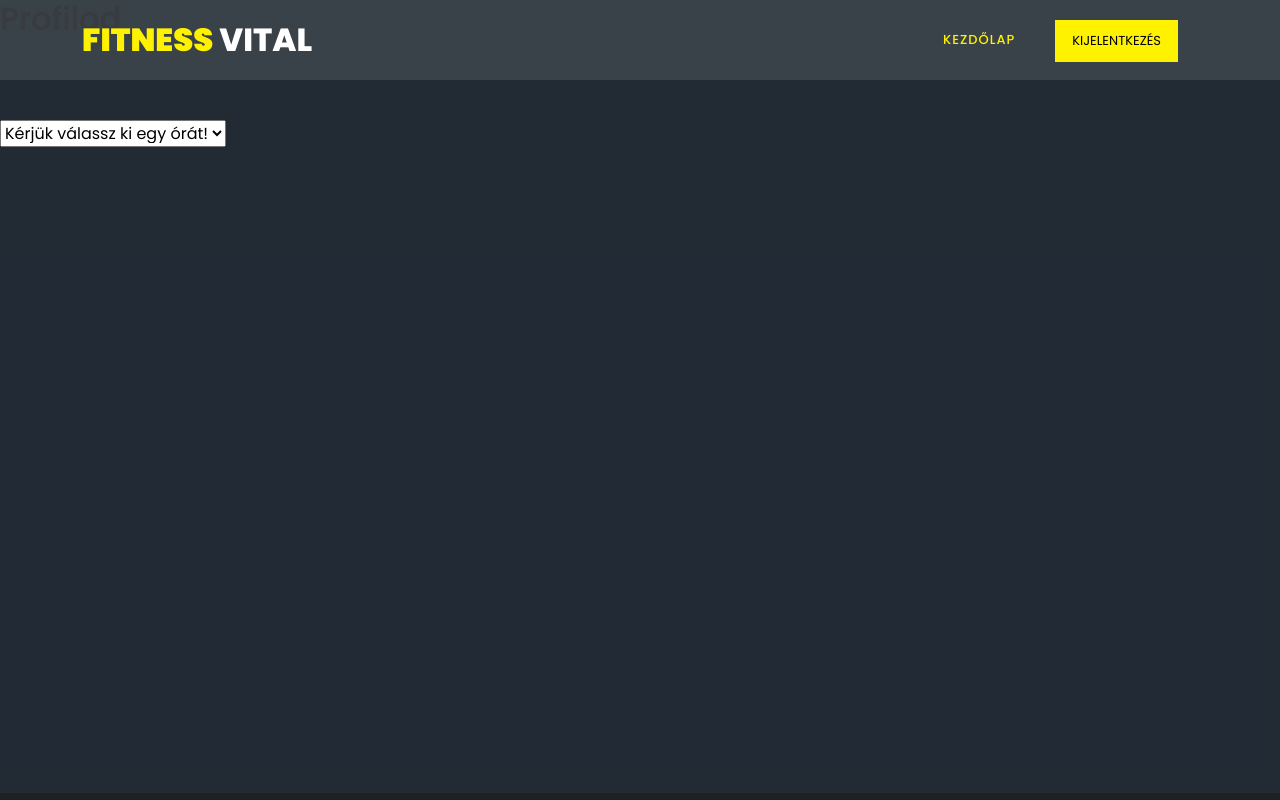
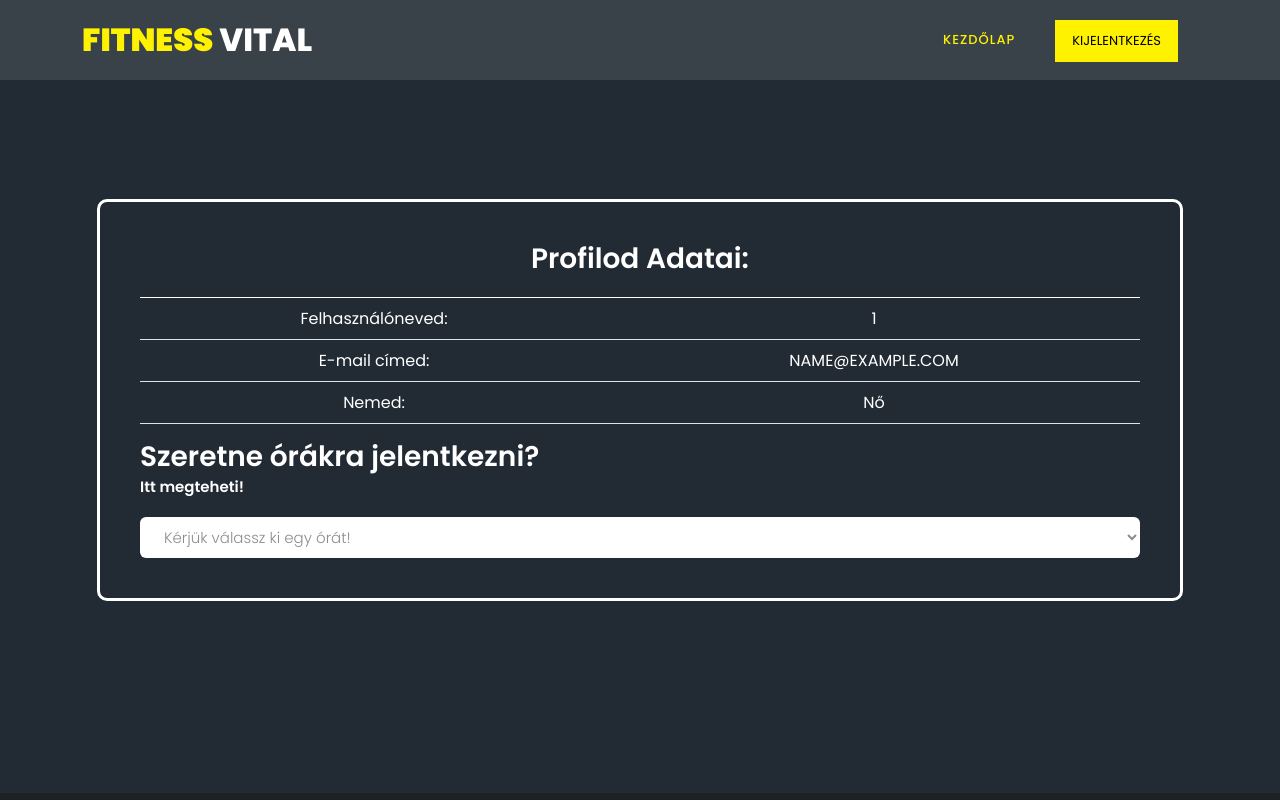
Before and after one commit to Davesko/EDZOTEREM_1, a PHP site: page /profile.php in a window 1280 px wide. Run offline with PHP 8.4, Linux system fonts and the light colour scheme; the visitor is signed in with stand-in values (Sample User, id 1); data comes from the database, SQL or seed files in the repository; data that the repository does not hold is empty.

Commit message:
2022.04.11 javitás 3.0

```diff
--- a/assets/css/formStyle.css
+++ b/assets/css/formStyle.css
@@ -53,10 +53,34 @@ html, body {
     transition: all 0.4s ease;
 }
 
+.form-content h1 {
+    color: #fff;
+    text-align: center;
+    font-size: 28px;
+    font-weight: 600;
+    margin-bottom: 5px;
+}
+
 .form-content h3 {
     color: #fff;
     text-align: left;
     font-size: 28px;
+    font-weight: 600;
+    margin-bottom: 5px;
+}
+
+.form-content h5 {
+    color: #fff;
+    text-align: left;
+    font-size: 15px;
+    font-weight: 600;
+    margin-bottom: 5px;
+}
+
+.form-content h6 {
+    color: #fff;
+    text-align: left;
+    font-size: 10px;
     font-weight: 600;
     margin-bottom: 5px;
 }
--- a/index.php
+++ b/index.php
@@ -18,7 +18,7 @@
         <div class="video-overlay header-text" >
             <div class="caption">
                 <?php if(isset($_SESSION["nev"])): ?>
-                <h6>Nézz be hozzánk egy edzésre, <?=$_SESSION['nev']?></h6>
+                <h6>Nézz be hozzánk egy edzésre <br><?=$_SESSION['nev']?></h6>
                 <?php else:  ?>
                 <h6>Nézz be hozzánk egy edzésre</h6>
                 <?php endif;?>
--- a/login.php
+++ b/login.php
@@ -24,7 +24,10 @@ if(isset($_POST["login"])){
     {
         $_SESSION['userID'] = $fetch['id'];
         $_SESSION['webAdmin'] = $fetch['web_admin'];
+
         $_SESSION['nev'] = $fetch['nev'];
+        $_SESSION['email'] = $fetch['email'];
+        $_SESSION['nem'] = $fetch['nem'];
 
         header("location: /index.php");
     }
--- a/logout.php
+++ b/logout.php
@@ -1,5 +1,10 @@
 <?php
 require_once "config.php";
 $_SESSION['userID'] = null;
+$_SESSION['webAdmin'] = null;
+$_SESSION['nev'] = null;
+$_SESSION['nem'] = null;
+$_SESSION['email'] = null;
 header('Location: /index.php');
+
 ?>
--- a/profile.php
+++ b/profile.php
@@ -58,21 +58,62 @@ $orak = $stmt->fetchAll();
 <div class="video-overlay" >
     <div class="form-body">
         <div class="row justify-content-center">
-                        <h2>Profilod</h2>
 
-            <br>
-            <br>
-            <br>
-            <br>
-            <br>
-            <form>
+
+            <div class="form-holder">
+
+                <div class="form-content">
+
+                    <div class="form-items">
+
+                        <h1 style="align-content: center">Profilod Adatai:</h1>
+
+                        <table class="table justify-content-center" style="color: white; width: 1000px">
+
+                            <thead class="align-middle">
+                            <tr>
+                                <th scope="col"></th>
+                                <th scope="col"></th>
+
+                            </tr>
+                            </thead>
+                            <tbody>
+                            <tr>
+                                <th scope="row">Felhasználóneved: </th>
+                                <td><?php echo strtoupper($_SESSION['nev'])?></td>
+
+                            </tr>
+                            <tr>
+                                <th scope="row">E-mail címed: </th>
+                                <td><?php echo strtoupper($_SESSION['email'])?></td>
+
+                            </tr>
+                            <tr>
+                                <th scope="row">Nemed: </th>
+                                <td><?php if ($_SESSION['nem'] == 0){
+                                        echo "Férfi";
+                                    }
+                                    else{
+                                        echo "Nő";
+                                    }
+                                    ?></td>
+
+                            </tr>
+
+                            </tbody>
+                        </table
+
+                        <form action="profile.php" method="post" class="requires-validation" novalidate>
+                                <h3>Szeretne órákra jelentkezni?</h3>
+                                <h5>Itt megteheti!</h5>
                                 <select>
-                    <option selected disabled>Kérjük válassz ki egy órát!</option>
+                                    <option selected disabled> Kérjük válassz ki egy órát! </option>
                                     <?php foreach ($orak as $ora):?>
                                     <?php $sor = $ora['datum'] . " - " . $ora['nev'];?>
                                         <option value="<?=$ora['oraID']?>"><?=$sor?></option>
                                     <?php endforeach;?>
                                 </select>
+
                          </form>
 
 
```
Lines whose indentation alone changed are shown as unchanged.
